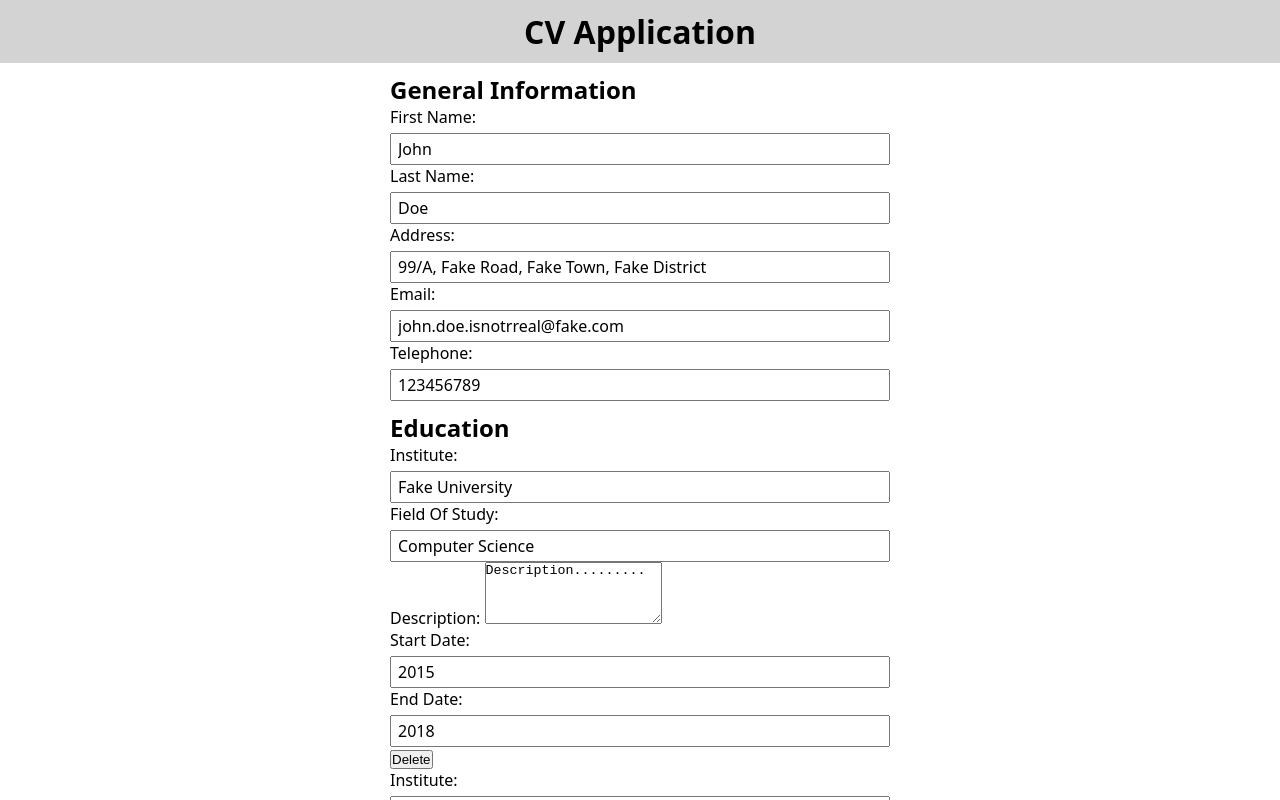
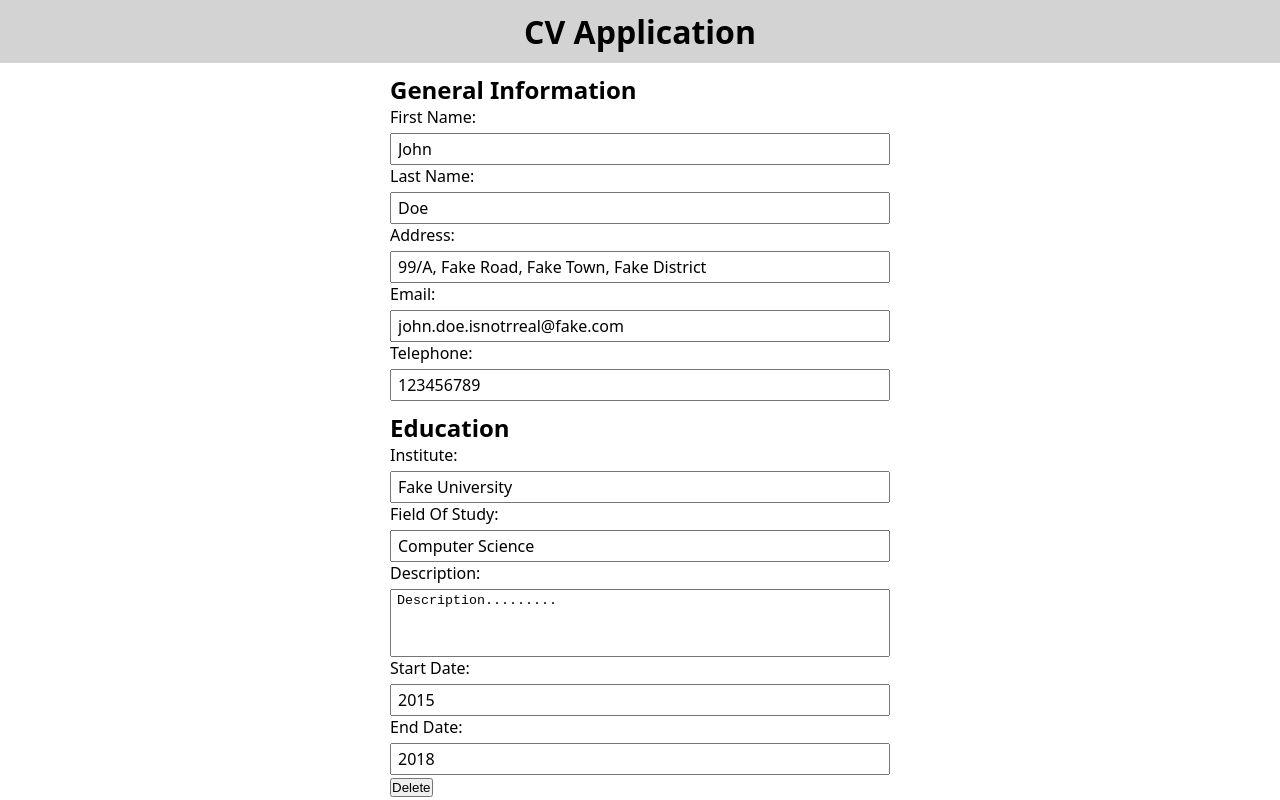
Before and after one commit to VMadhuranga/cv-application, a React (Vite) app: page / in a window 1280 px wide. Shown: the top 800 px of the page. Built offline with nearby package versions, Linux system fonts and the light colour scheme.

Commit message:
Add styling to TextArea component

```diff
--- /dev/null
+++ b/src/components/cv-information/text-area.css
@@ -0,0 +1,10 @@
+.text-area {
+  display: flex;
+  flex-direction: column;
+  gap: 5px;
+}
+
+.text-area textarea {
+  padding: 3px 6px;
+  resize: none;
+}
--- a/src/components/cv-information/text-area.jsx
+++ b/src/components/cv-information/text-area.jsx
@@ -1,6 +1,8 @@
+import "./text-area.css";
+
 export function TextArea({ id, text, rows = 4, value, handleOnChange }) {
   return (
-    <div>
+    <div className="text-area">
       <label htmlFor={id}>{text}</label>
       <textarea
         id={id}
```
